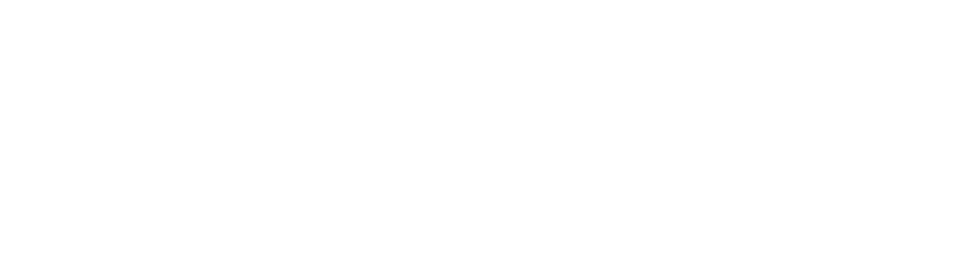
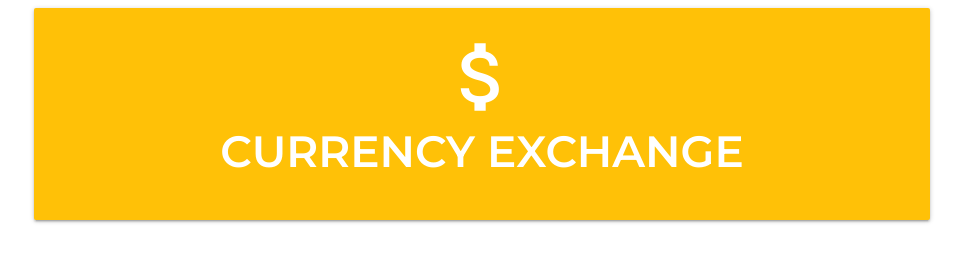
Before and after one commit to Rossowka/CurrencyConverter_BootcampProject, a plain HTML site: page index.html in a window 1280 px wide. Shown: the whole page, without its empty margins (158-1121 px from the left). Drawn offline with nearby package versions, Linux system fonts and the light colour scheme.

Commit message:
created banner

```diff
--- a/index.html
+++ b/index.html
@@ -9,7 +9,17 @@
     <title>Project #4</title>
 </head>
 <body>
+    <div class="container">
+        <div class="col s12">
+            <div class="card-panel small amber">
+                <div class="center-align white-text">
+                    <i class="large material-icons">attach_money</i>
+                </div>
+                <h3 style="font-family:Montserrat; font-weight:600; margin-top: 0px; margin-bottom: 20px;" class="white-text center-align card-title">CURRENCY EXCHANGE</h3>
+            </div>
+        </div>
 
+    </div>
     <script src="index.js"></script>
 </body>
 </html>
```
